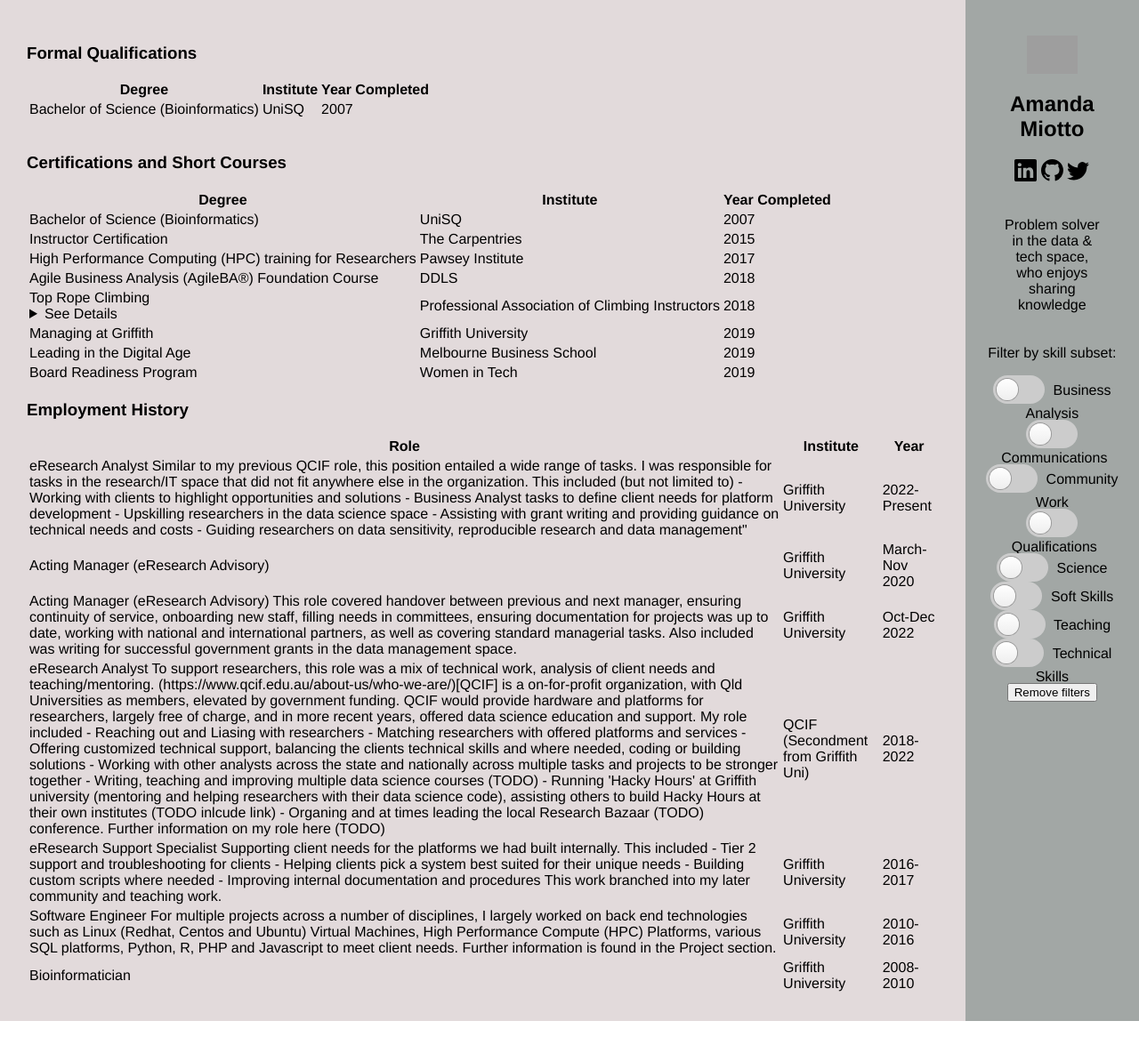
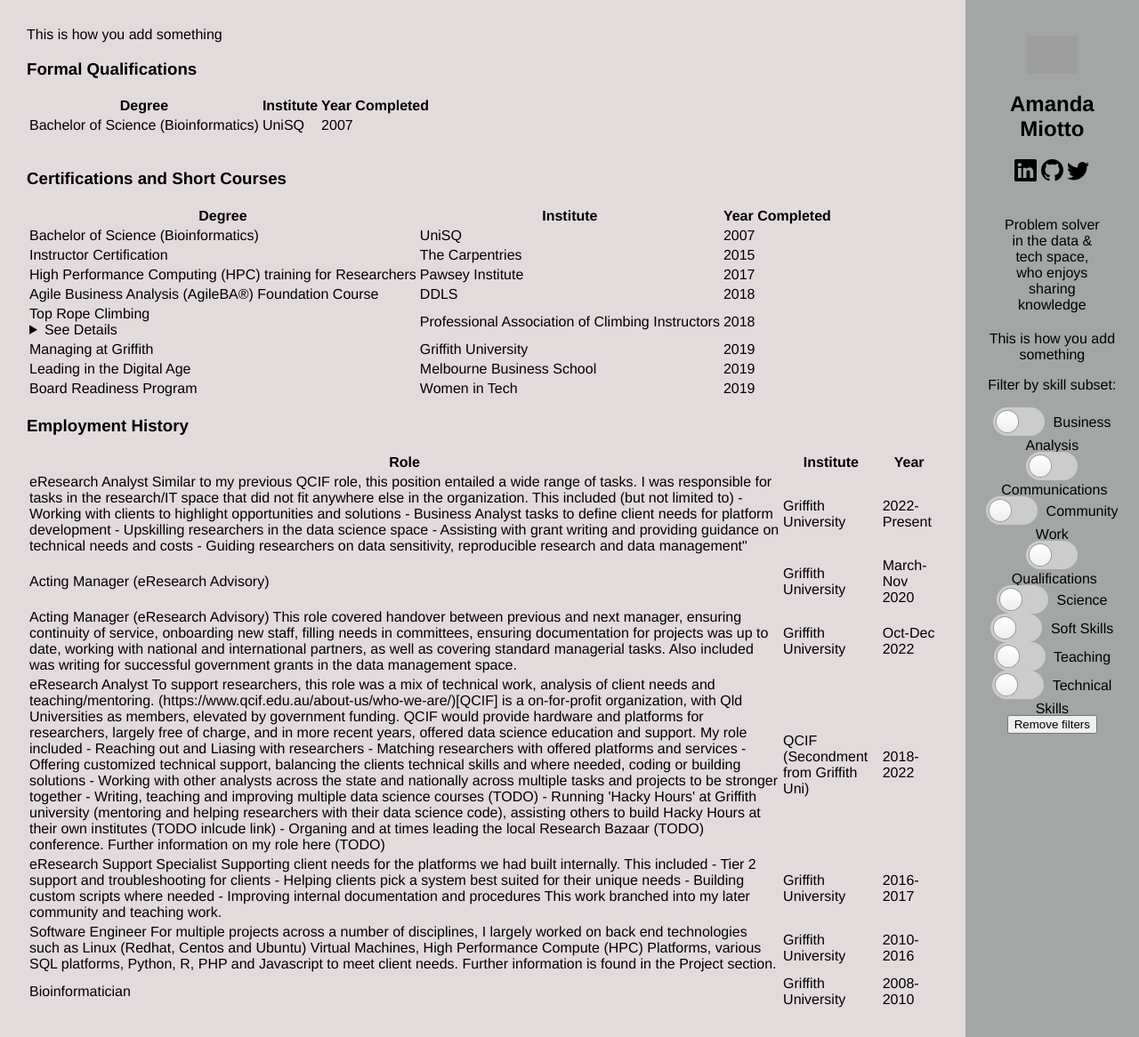
Before and after one commit to amandamiotto/amandamiotto.github.io, a Jekyll site: the page built from index.html, in a window 1280 px wide. Shown: the whole page at 89% size. Built offline with Jekyll 4.4.1, drawn with Linux system fonts in a browser that asks for light colours; grey boxes are pictures that could not be loaded.

Commit message:
Update collapse.html

```diff
--- a/_includes/collapse.html
+++ b/_includes/collapse.html
@@ -1,9 +1,26 @@
+
+
+{% assign selectedTag = "," | split: "," %}
+
+This is how you add something
+{% assign selectedTag = selectedTag | push:"first" %}
+{% assign selectedTag = selectedTag | push:"second" %}
+<!--
+This is how you remove something:
+{% assign selectedTag = selectedTag | where_exp:"item", "item != 'first'" %}
+
+{% for st in selectedTag %}
+{{ st }}
+    {% endfor %}
+-->
+
+
 <script>
 
 // style="font-weight:800"
   // style="color:#403e3e"
   // to select not class document.querySelector("tr:not([class])")
-
+console.log(selectedTag);
 
 function hideAll() {
   var TablesNames = document.querySelectorAll(element='table');
```
